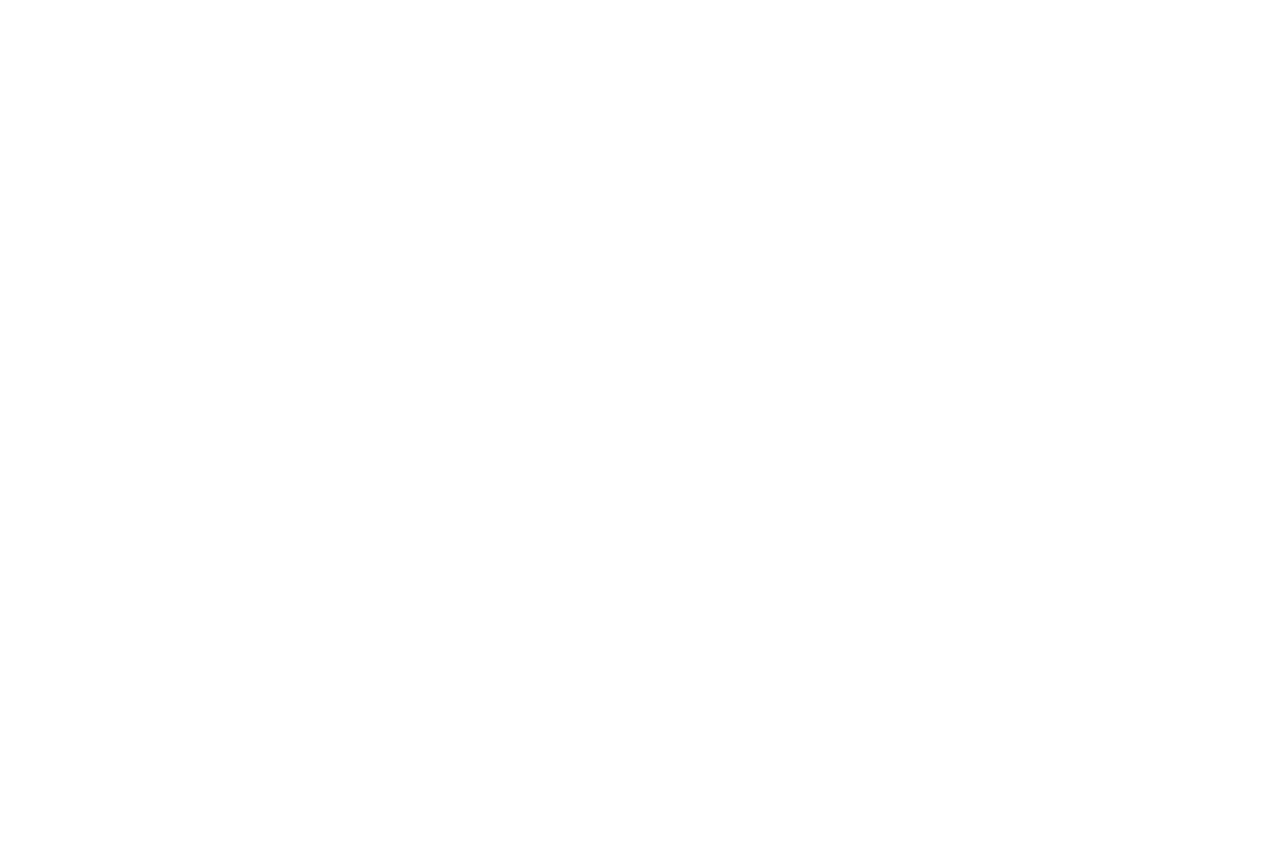
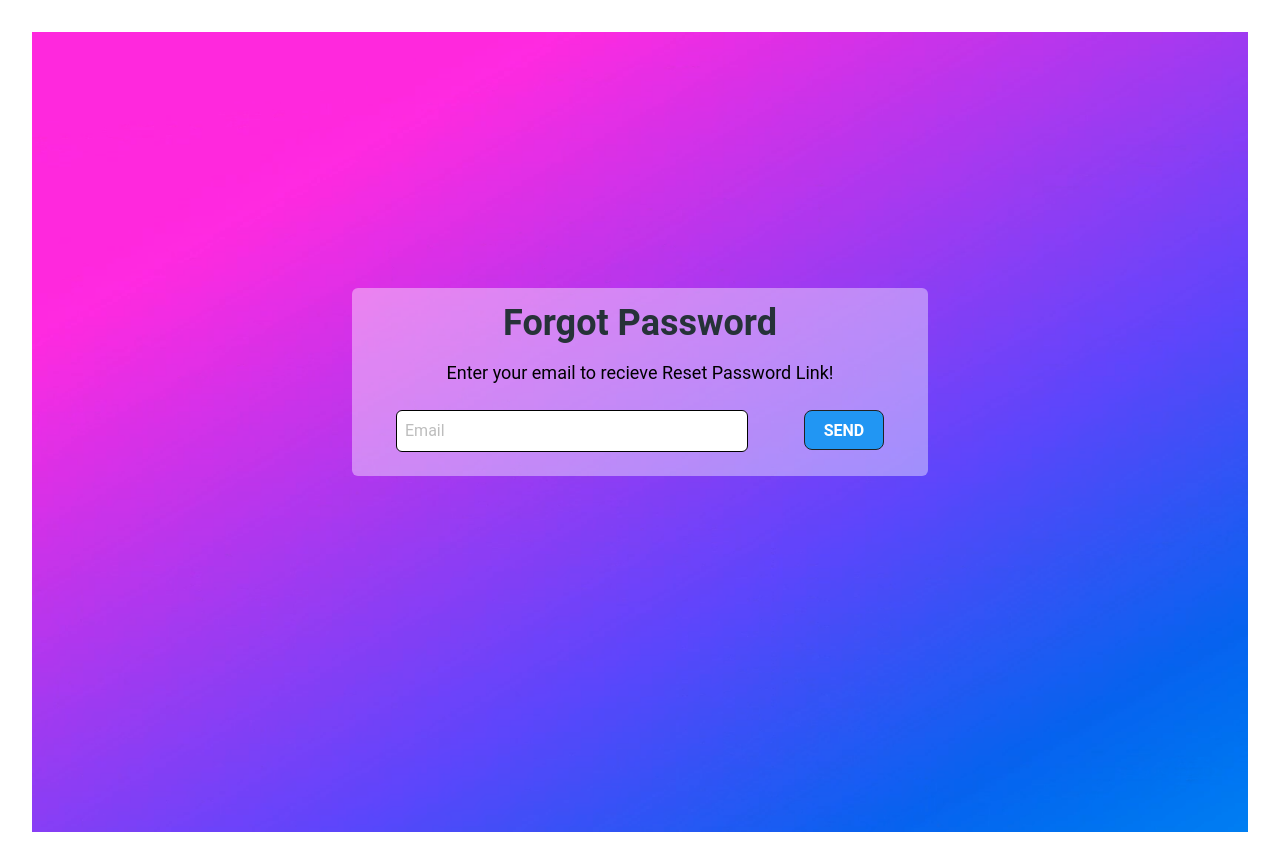
Before and after one commit to imnakul/interview-platform, a React (Vite) app: page /signin/forgotpassword in a window 1280 px wide. Before the commit this address had no page. Before the commit the page ends 800 px from the top, so only its background shows below. Built offline with nearby package versions, Linux system fonts and the light colour scheme.

Commit message:
forgot password Done without states and backend obviously

```diff
--- a/src/App.jsx
+++ b/src/App.jsx
@@ -7,6 +7,7 @@
 import AdminScreen from './components/AdminInterviewScreen.jsx'
 import UserScreen from './components/UserInterviewScreen.jsx'
 import About from './pages/About.jsx'
+import ForgotPassword from './components/ForgotPassword.jsx'
 
 // import LightingCard from './components/CardTryOut.jsx'
 
@@ -21,7 +22,9 @@
                <Route path='/' element={<Home />}></Route>
                <Route path='/contact' element={<ContactSection />}></Route>
                <Route path='/about' element={<About />}></Route>
-               <Route path='/signin' element={<SignIn />}></Route>
+               <Route path='/signin' element={<SignIn />}>
+                  <Route path='forgotpassword' element={<ForgotPassword />} />
+               </Route>
                <Route path='/register' element={<Register />}></Route>
                <Route path='/admin/:id' element={<AdminScreen />}></Route>
                <Route path='/user/:id' element={<UserScreen />}></Route>
--- /dev/null
+++ b/src/components/ForgotPassword.jsx
@@ -0,0 +1,32 @@
+import { Typography, Button } from '@material-tailwind/react'
+function ForgotPassword() {
+   return (
+      <>
+         <section className='grid text-center items-center max-w-[36rem] mx-auto mt-48 bg-white/40 p-3 rounded-md'>
+            <Typography variant='h2' color='blue-gray' className='mb-3'>
+               Forgot Password
+            </Typography>
+
+            <Typography className=' text-black font-normal text-[18px] mb-3'>
+               Enter your email to recieve Reset Password Link!
+            </Typography>
+            <div className='flex gap-4 justify-around rounded-xl p-3'>
+               <input
+                  placeholder='Email'
+                  type='email'
+                  id='email'
+                  className='p-2 rounded-md border border-black w-2/3'
+               ></input>
+               <Button
+                  variant='outlined'
+                  size='sm'
+                  className='w-20 h-10 text-md font-bold bg-blue-500 hover:bg-blue-800 text-white p-2 focus:ring-blue-300 focus:outline-none focus:ring-1'
+               >
+                  Send
+               </Button>
+            </div>
+         </section>
+      </>
+   )
+}
+export default ForgotPassword
--- a/src/pages/Register.jsx
+++ b/src/pages/Register.jsx
@@ -5,7 +5,15 @@
    const navigate = useNavigate()
    return (
       <>
+         <div className="min-h-screen bg-[url('/fallback.png')] bg-cover bg-center p-6">
             <form class='max-w-md mx-auto my-5 p-5 bg-white/30 rounded-md'>
+               <Typography
+                  variant='h3'
+                  color='blue-gray'
+                  className='mb-2 text-center'
+               >
+                  Register yourself here
+               </Typography>
                <div class='mb-5'>
                   <label
                      for='name'
@@ -126,6 +134,7 @@
                   </button>
                </div>
             </form>
+         </div>
       </>
    )
 }
--- a/src/pages/SignIn.jsx
+++ b/src/pages/SignIn.jsx
@@ -1,8 +1,8 @@
 import { useState } from 'react'
-
 import { Typography, Input, Button, Radio } from '@material-tailwind/react'
 import { EyeSlashIcon, EyeIcon } from '@heroicons/react/24/solid'
 import { useNavigate } from 'react-router-dom'
+import { Outlet, useMatch } from 'react-router-dom'
 
 function Icon() {
    return (
@@ -24,12 +24,21 @@
 }
 
 export function SignIn({ type }) {
+   const matchForgotPassword = useMatch('/signin/forgotpassword')
    const [passwordShown, setPasswordShown] = useState(false)
    const togglePasswordVisiblity = () => setPasswordShown((cur) => !cur)
    const navigate = useNavigate()
 
    return (
-      <section className='grid text-center items-center max-w-[28rem] mx-auto mt-7 mb-6 bg-white/40 p-4 rounded-md'>
+      <div className="min-h-screen bg-[url('/fallback.png')] bg-cover bg-center p-16">
+         {/* static section  */}
+         {/* <section className='grid text-center items-center max-w-[28rem] mx-auto mt-0 mb-6 bg-white/40 p-4 rounded-md'> */}
+         {matchForgotPassword && <Outlet />}
+         {/* dynamic forgot password section  */}
+
+         {/* dynamic Form section  */}
+         {!matchForgotPassword && (
+            <section className='grid text-center items-center max-w-[28rem] mx-auto mt-0 mb-6 bg-white/40 p-4 rounded-md'>
                <div>
                   <Typography variant='h3' color='blue-gray' className='mb-2'>
                      Sign In
@@ -161,28 +170,30 @@
                         <div className='inline-flex justify-between items-center'>
                            <button
                               type='submit'
-                        class='text-white bg-blue-700 hover:bg-blue-800 focus:ring-2 focus:outline-none focus:ring-blue-300 font-medium rounded-lg text-sm w-full sm:w-auto px-5 py-2.5 text-center dark:bg-blue-600 dark:hover:bg-cyan-200 dark:focus:ring-blue-800'
+                              class='text-white bg-blue-700 hover:bg-blue-800 focus:ring-1 focus:outline-none focus:ring-blue-300 font-medium rounded-lg text-sm w-full sm:w-auto px-4 py-2 text-center dark:bg-blue-600 dark:hover:bg-blue-700 dark:focus:ring-blue-300'
                            >
                               SIGN IN
                            </button>
                         </div>
                      </form>
                      <div className='!mt-1 flex justify-end'>
-                  <Typography
-                     as='a'
-                     href='#'
-                     color='blue-gray'
-                     variant='small'
-                     className='font-medium'
+                        <button
+                           type='submit'
+                           class='text-white bg-blue-700 hover:bg-blue-800 focus:outline-none focus:ring-blue-300 font-medium rounded-lg text-sm w-full sm:w-auto px-4 py-2 text-center dark:bg-blue-600 dark:hover:bg-blue-700 focus:ring-1 dark:focus:ring-blue-300'
+                           onClick={(e) => {
+                              e.preventDefault()
+                              navigate('/signin/forgotpassword')
+                           }}
                         >
-                     Forgot password
-                  </Typography>
+                           Forgot Password?
+                        </button>
                      </div>
+
                      <Button
                         variant='outlined'
                         size='lg'
+                        fullWidth
                         className='mt-5 flex h-12 items-center justify-center gap-2'
-                  fullWidth
                      >
                         <img
                            src={`https://www.material-tailwind.com/logos/logo-google.png`}
@@ -199,21 +210,21 @@
                         Not registered?{' '}
                         <button
                            type='submit'
-                     class='text-white bg-blue-700 hover:bg-blue-800 focus:ring-2 focus:outline-none focus:ring-blue-300 font-medium rounded-lg text-sm px-4 py-2 text-center dark:bg-blue-600 dark:hover:cyan-300 dark:focus:ring-blue-800 ml-4'
-                  >
-                     <a
+                           class='text-white bg-blue-700 hover:bg-blue-800 focus:outline-none focus:ring-blue-300 font-medium rounded-lg text-sm px-4 py-2 text-center dark:bg-blue-600 dark:hover:bg-blue-700 dark:focus:ring-blue-300 focus:ring-1 ml-4'
                            onClick={(e) => {
                               e.preventDefault()
                               navigate('/register')
                            }}
                         >
                            Register
-                     </a>
                         </button>
                      </Typography>
                   </form>
                </div>
+               {/* dynamic section form complete  */}
             </section>
+         )}
+      </div>
    )
 }
 
```
Lines whose indentation alone changed are shown as unchanged.
